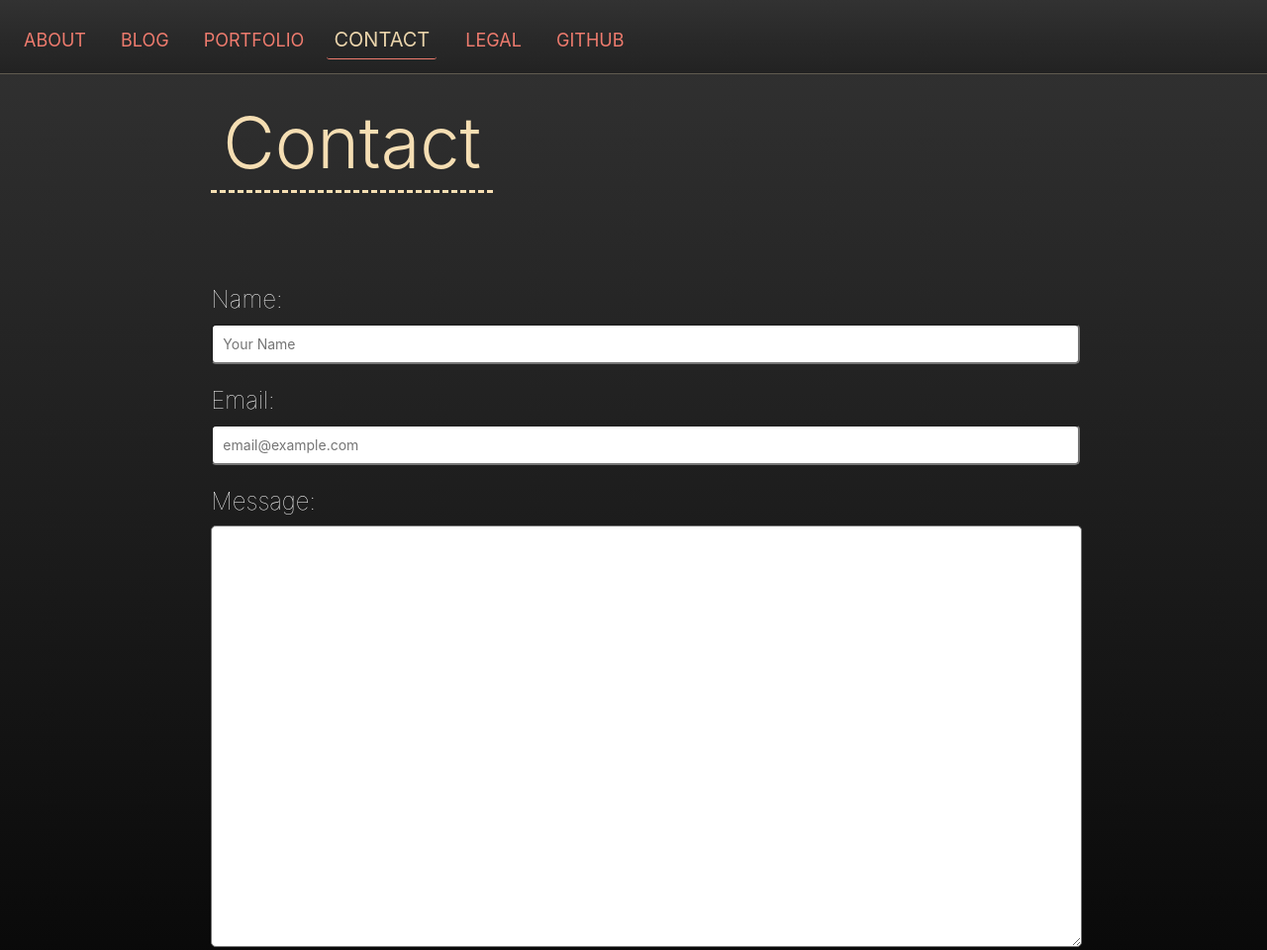
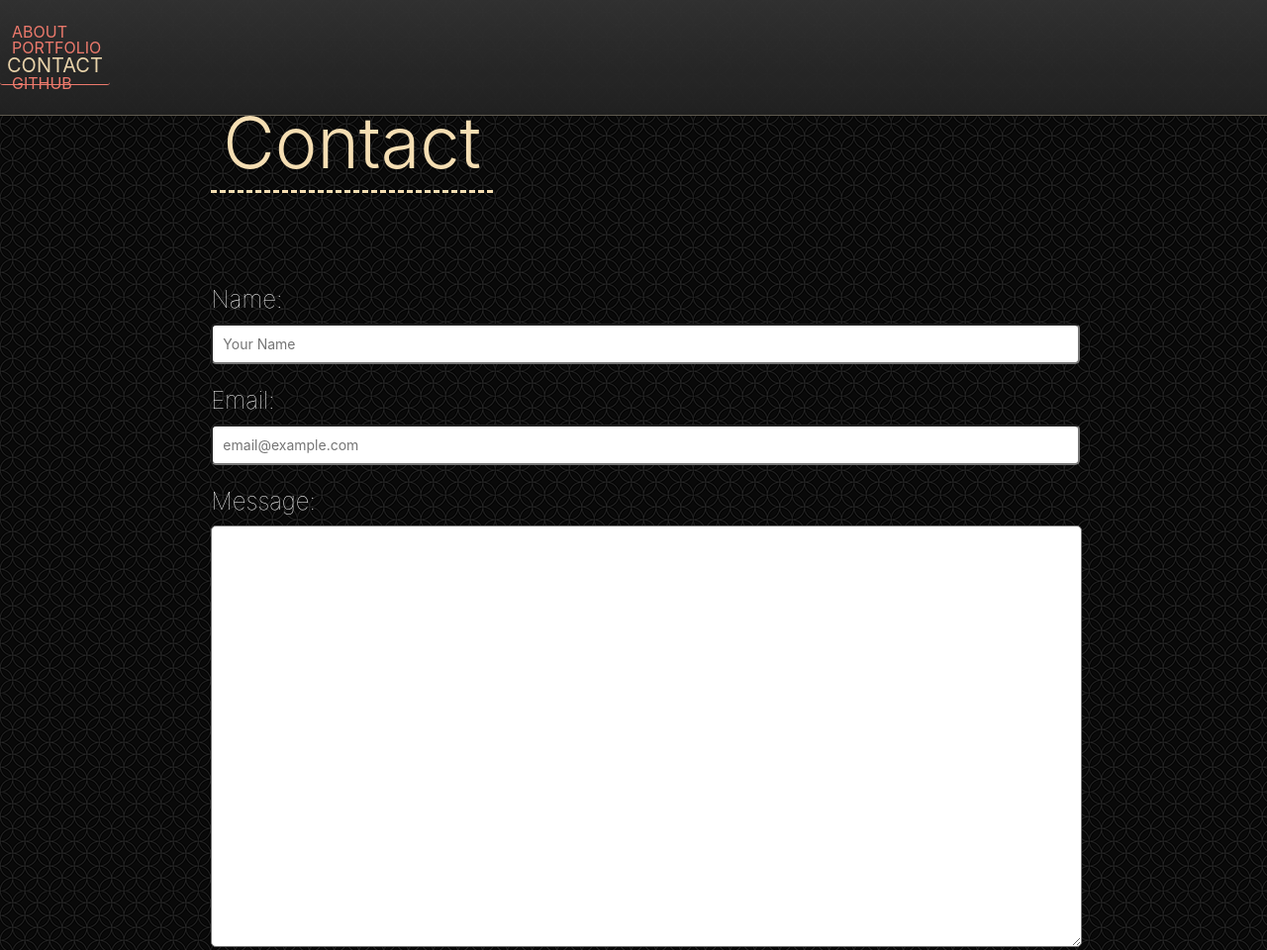
Before and after one commit to CristobalSalazar/Main-Portfolio, a plain HTML site: page contact.html in a window 1280 px wide. Shown: the top 960 px of the page at 99% size. Drawn offline with Linux system fonts and the light colour scheme.

Commit message:
added background

```diff
--- a/contact.html
+++ b/contact.html
@@ -15,38 +15,35 @@
         <script src="javascript/javascript.js"></script>
     </head>
 
-<body>
+<body style = "background-image: url(images/bg.png)">
     <nav>
+        <!-- Toggle button for mobile -->
+
+        <div id="mobileNav" class="navElement">
+            <button id= "dropdown" onclick="dropdownToggle()">
+                    <i class="fas fa-bars"></i>
+                </button>
+            </div>
+
+        <!-- Links -->
+
         <div class="navLayout">
 
-            <ul>
+            <div class="navElement">
+                <a class="navElement navLink" href="index.html">ABOUT</a>
+            </div>
 
-                <li class="navbarElement inline">
-                    <a class="navLink va-sub" href="index.html">ABOUT</a>
-                </li>
+            <div class="navElement">
+                <a class="navElement navLink" href="portfolio.html">PORTFOLIO</a>
+            </div>
 
-                <li class="navbarElement inline">
-                    <a class="navLink va-sub" href="blog.html">BLOG</a>
-                </li>
+            <div class="navElement">
+                <a class="navElement activePage" href="contact.html">CONTACT</a>
+            </div>
 
-                <li class="navbarElement inline">
-                    <a class="navLink va-sub" href="portfolio.html">PORTFOLIO</a>
-                </li>
-
-                <li class="navbarElement inline">
-                    <a class="activePage va-sub" href="contact.html">CONTACT</a>
-                </li>
-
-                <li class="navbarElement inline">
-                    <a class="navLink va-sub" href="legal.html">LEGAL</a>
-                </li>
-
-                <li class="navbarElement inline">
-                    <a class="navLink va-sub" href="https://github.com/CristobalSalazar" target="_blank">GITHUB</a>
-                </li>
-
-            </ul>
-
+            <div class="navElement">
+                <a class="navElement navLink" href="https://github.com/CristobalSalazar" target="_blank">GITHUB</a>
+            </div>
         </div>
     </nav>
 
```
